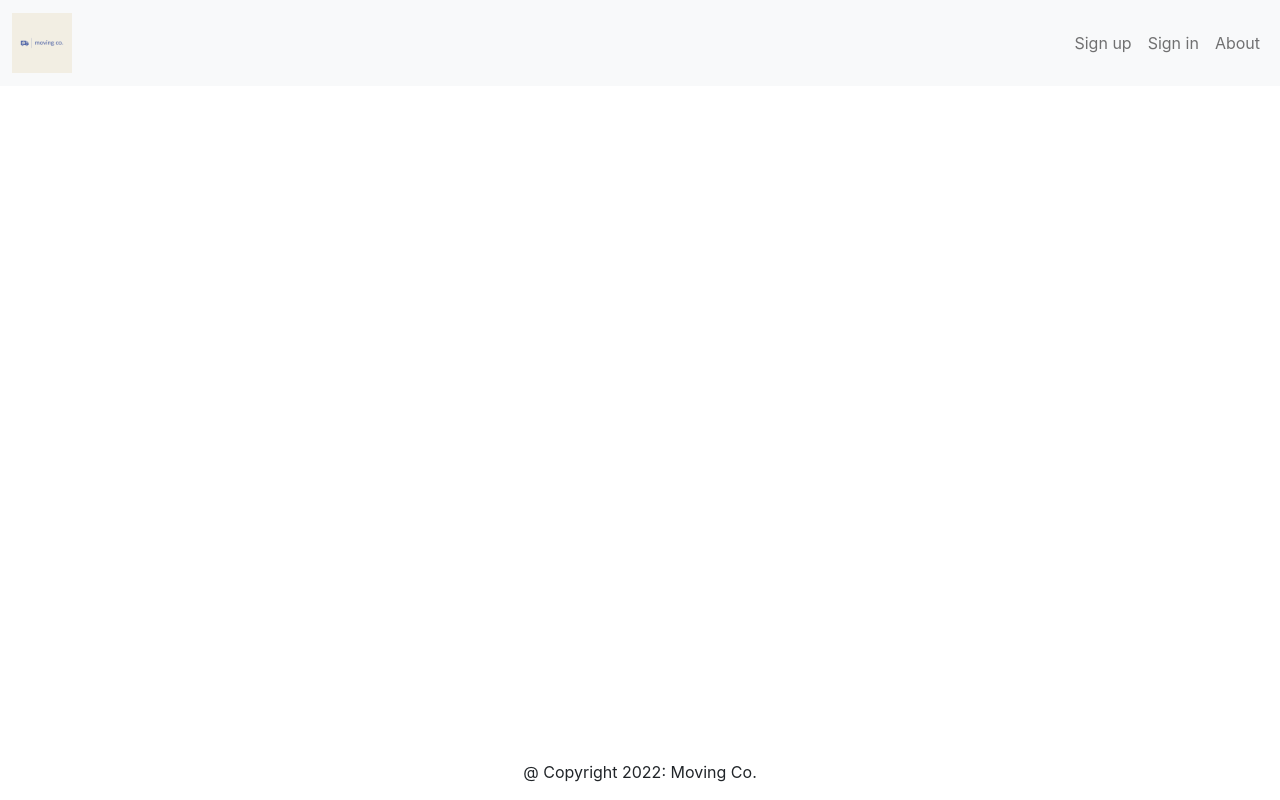
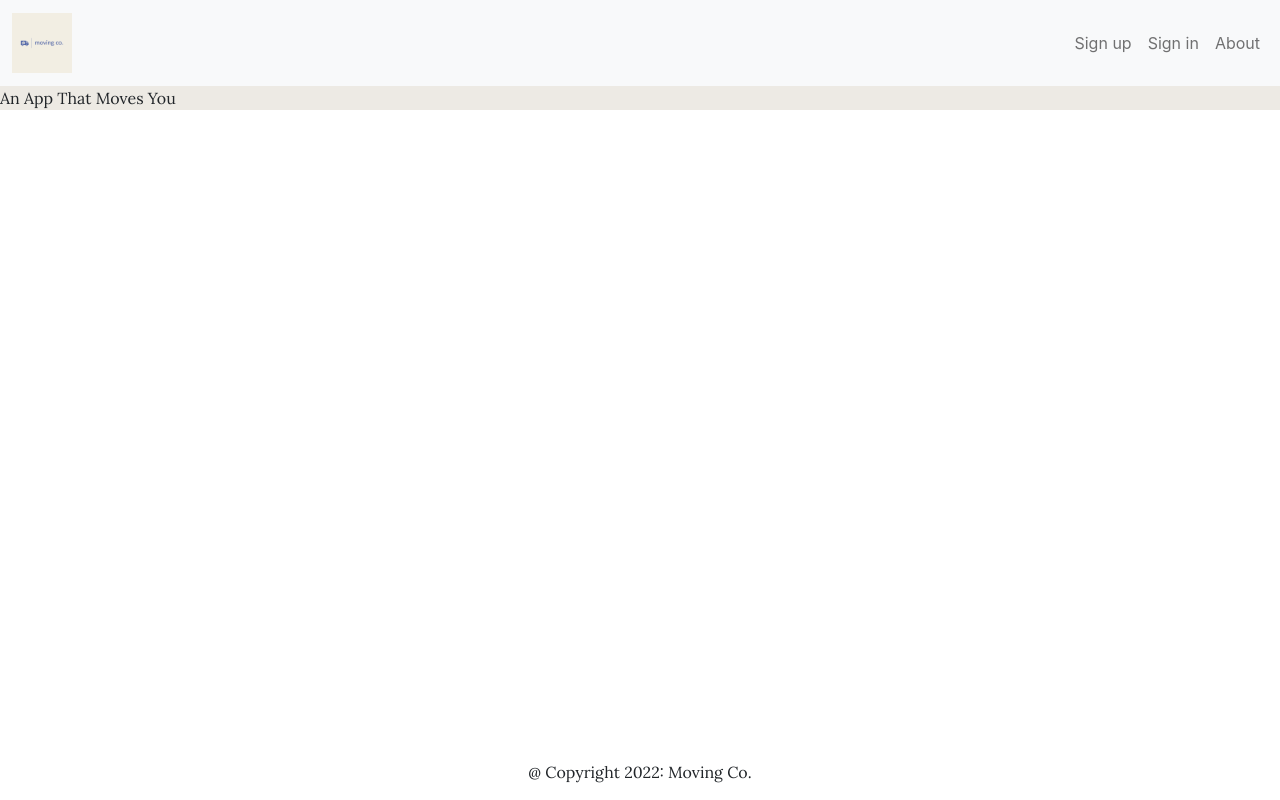
Before and after one commit to AnAppThatMovesYou/front-end-repo, a React (Create React App) app: page / in a window 1280 px wide. Built offline with nearby package versions, Linux system fonts and the light colour scheme.

Commit message:
Set up Router in Index.js. Set up Routes structure in App.js. Initialize HomePageSignedOut as root directory.

```diff
--- a/src/App.js
+++ b/src/App.js
@@ -7,6 +7,7 @@ import NavSignedIn from './components/Header/NavSignedIn';
 import NavSignedOut from './components/Header/NavSignedOut';
 import About from './components/Main/About';
 import Footer from './components/Footer/Footer'
+import HomePageSignedOut from './components/Main/HomePageSignedOut';
 
 function App() {
 	const [signedIn, setSignedIn] = useState(false);
@@ -15,10 +16,12 @@ function App() {
 		<div className='bg-color'>
 			<header>{signedIn ? <NavSignedIn /> : <NavSignedOut />}</header>
 			<main>
-
+				<Routes>
+					<Route path='/' element={<HomePageSignedOut />} />
+				</Routes>
 			</main>
 			<footer>
-				<Footer/>
+				<Footer />
 			</footer>
 		</div>
 	);
--- a/src/components/footer/footer.js
+++ b/src/components/footer/footer.js
@@ -3,7 +3,7 @@ import './Footer.css'
 function footer(props) {
 	return (
 		<div className='container-fluid text-center footer mt-3'>
-			<p>@ Copyright 2022: Moving Co.</p>
+			<p className='default-font'>@ Copyright 2022: Moving Co.</p>
 		</div>
 	);
 }
--- a/src/components/main/HomePageSignedOut.js
+++ b/src/components/main/HomePageSignedOut.js
@@ -3,7 +3,7 @@ import React from 'react';
 function HomePageSignedOut(props) {
     return (
         <div>
-
+            <p className='default-font'>An App That Moves You</p>
         </div>
     );
 }
--- a/src/index.js
+++ b/src/index.js
@@ -6,11 +6,14 @@ import ReactDOM from 'react-dom/client';
 import './index.css';
 import App from './App';
 import reportWebVitals from './reportWebVitals';
+import { BrowserRouter as Router } from 'react-router-dom';
 
 const root = ReactDOM.createRoot(document.getElementById('root'));
 root.render(
 	<React.StrictMode>
-		<App />
+		<Router>
+			<App />
+		</Router>
 	</React.StrictMode>
 );
 
```
